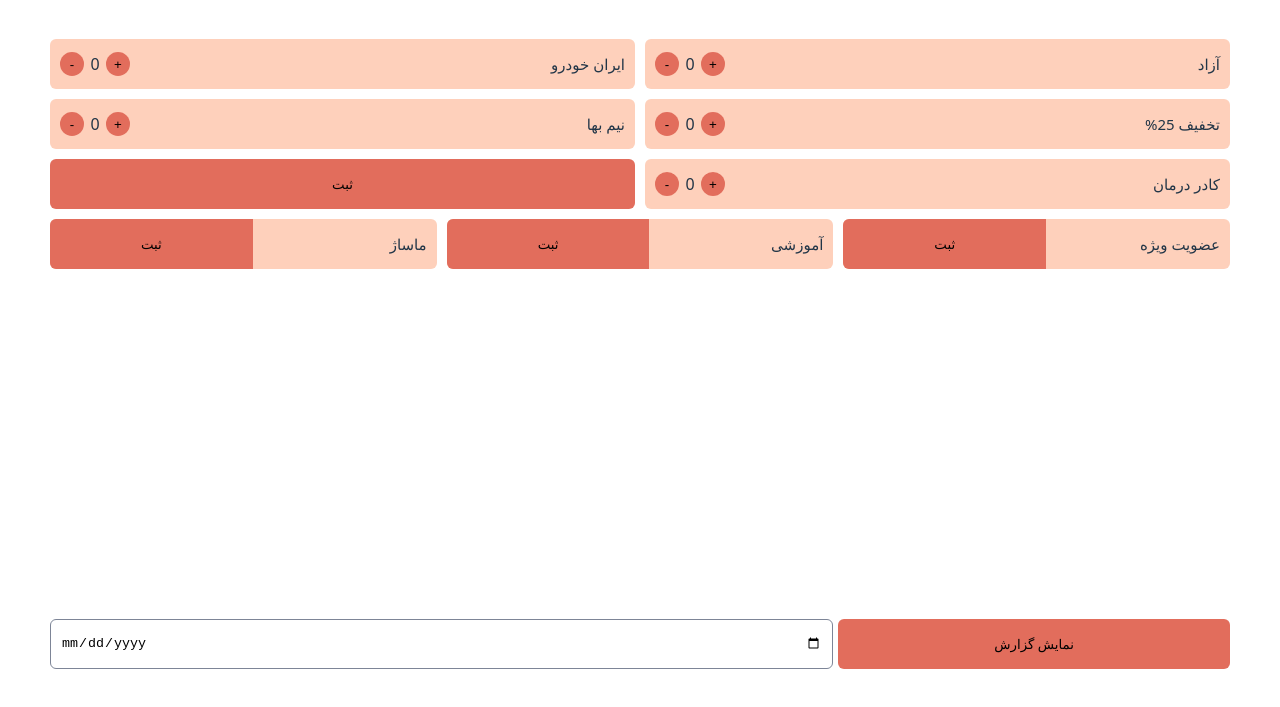
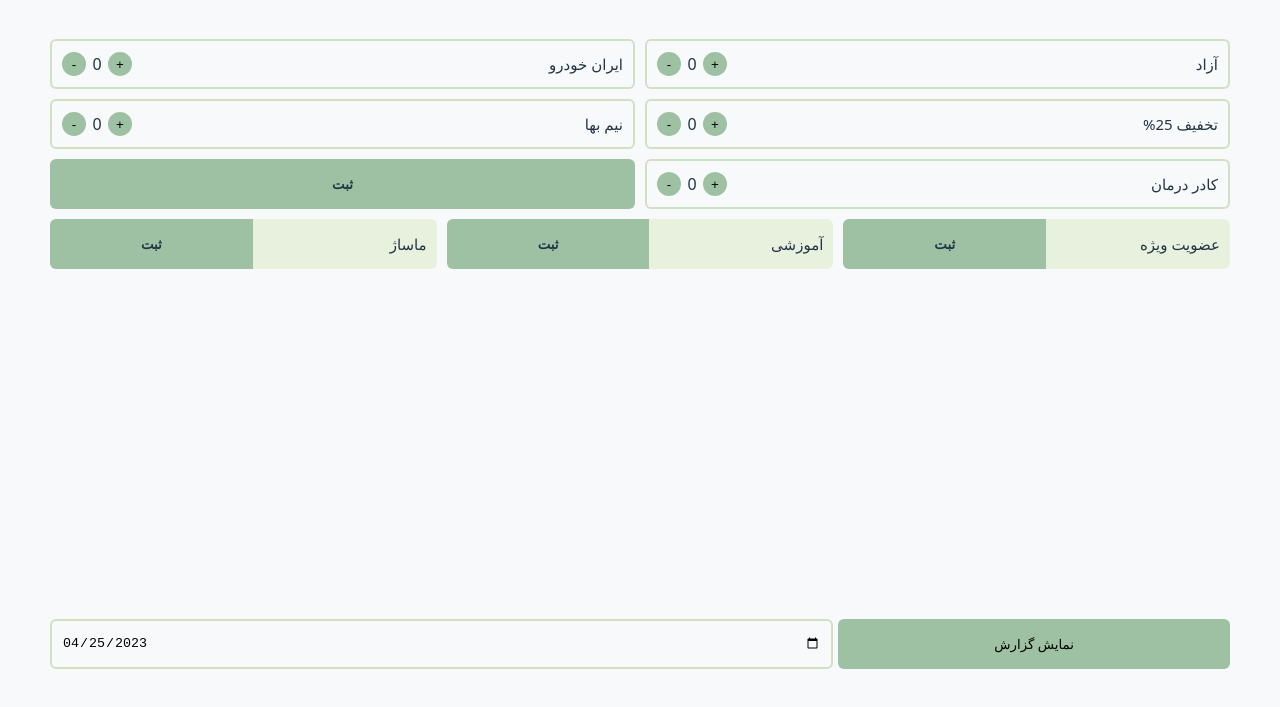
Before and after one commit to alikouhfar/simplified-accountant, a website built with Vite: page index.html in a window 1280 px wide. Shown: the part 81-788 px from the top of the page. Built offline with nearby package versions, Linux system fonts and the light colour scheme; a web font is replaced by a local one.

Commit message:
changed some styling

```diff
--- a/src/js/main.js
+++ b/src/js/main.js
@@ -34,6 +34,7 @@ window.onload = () => {
         { id: 6, count: 0, total: 0 },
         { id: 7, count: 0, total: 0 },
       ]);
+  dateEl.value = TODAY;
 };
 
 const generateTicket = (ticket) => {
@@ -166,6 +167,7 @@ reportEl.addEventListener("click", () => {
   );
   const report = records[dateEl.value];
   if (!report) {
+    console.log(dateEl);
     receiptEl.textContent = "برای تاریخ مورد نظر گزارشی ثبت نشده است.";
     document.querySelector(".receipt__total").classList.add("hidden");
     return;
--- a/src/styles/style.css
+++ b/src/styles/style.css
@@ -25,12 +25,16 @@
   line-height: 1.5;
   font-weight: 400;
 
+  background: var(--dark-color);
   color-scheme: light dark;
-  color: rgba(255, 255, 255, 0.87);
-  background-color: #242424;
+  color: var(--light-color);
 
-  --color-light-primary: #fed0bb;
-  --color-light-secondary: #e26d5c;
+  --dark-color: #242424;
+  --light-color: #f8f9fa;
+
+  --color-light-primary: #cfe0c3;
+  --color-light-secondary: #9ec1a3;
+  --color-light-tertiary: #e7f1de;
   --color-dark-primary: #7d8597;
   --color-dark-secondary: #33415c;
 }
@@ -113,7 +117,7 @@ main {
 }
 
 .ticket {
-  background: var(--color-dark-primary);
+  border: var(--color-dark-primary) 2px solid;
   border-radius: 6px;
   display: grid;
   grid-template-columns: 1fr 70px;
@@ -124,6 +128,7 @@ main {
 
 .ticket__unset {
   background: var(--color-dark-primary);
+  border: none;
   display: grid;
   grid-template-columns: 1fr 1.2fr;
   align-items: center;
@@ -149,6 +154,8 @@ main {
 
 .tickets__submit {
   font-family: inherit;
+  font-weight: bold;
+  color: inherit;
   height: 100%;
   background: var(--color-dark-secondary);
   border: none;
@@ -159,11 +166,14 @@ main {
 
 .ticket__submit {
   font-family: inherit;
+  font-weight: bold;
+  color: inherit;
   height: 100%;
   background: var(--color-dark-secondary);
   border: none;
   border-top-left-radius: 6px;
   border-bottom-left-radius: 6px;
+  overflow: hidden;
 }
 
 .receipt__undefined {
@@ -191,7 +201,8 @@ main {
 
 .date {
   height: 100%;
-  border: var(--color-dark-primary) solid 1px;
+  border: var(--color-dark-primary) solid 2px;
+  background: none;
   padding: 0 10px;
   border-radius: 6px;
 }
@@ -348,12 +359,18 @@ aside {
 
 @media (prefers-color-scheme: light) {
   :root {
+    background: var(--light-color);
     color: #213547;
-    background-color: #ffffff;
   }
 
   .ticket {
-    background: var(--color-light-primary);
+    background: none;
+    border: var(--color-light-primary) 2px solid;
+  }
+
+  .ticket__unset {
+    background: var(--color-light-tertiary);
+    border: none;
   }
 
   .operation,
@@ -362,4 +379,18 @@ aside {
   .report {
     background: var(--color-light-secondary);
   }
+
+  .date {
+    border: var(--color-light-primary) solid 2px;
+  }
+
+  .table-header {
+    background: var(--color-light-secondary);
+    color: var(--light-color);
+  }
+
+  .table-row {
+    border: var(--color-light-primary) 2px solid;
+    background: none;
+  }
 }
```
